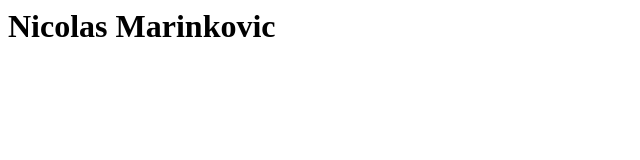
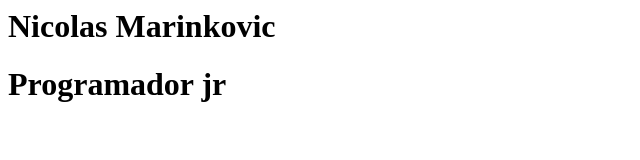
Before and after one commit to NicolasMarinkovic/NicolasMarinkovic.github.io, a plain HTML site: page index.html in a window 1280 px wide. Shown: the whole page, without its empty margins (0-640 px from the left). Drawn offline with Linux system fonts and the light colour scheme.

Commit message:
Primer commit

```diff
--- a/index.html
+++ b/index.html
@@ -1 +1,2 @@
 <h1>Nicolas Marinkovic</h1>
+<h1>Programador jr</h1>
```
